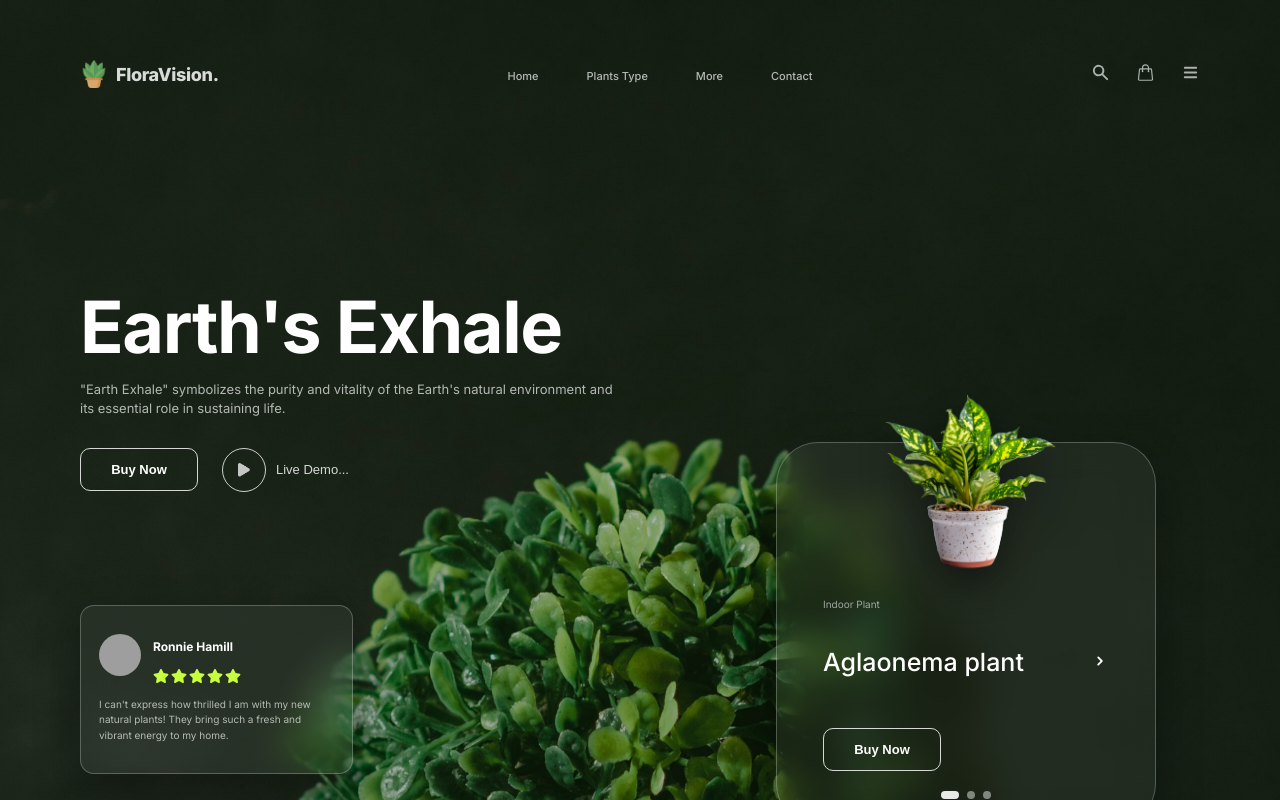
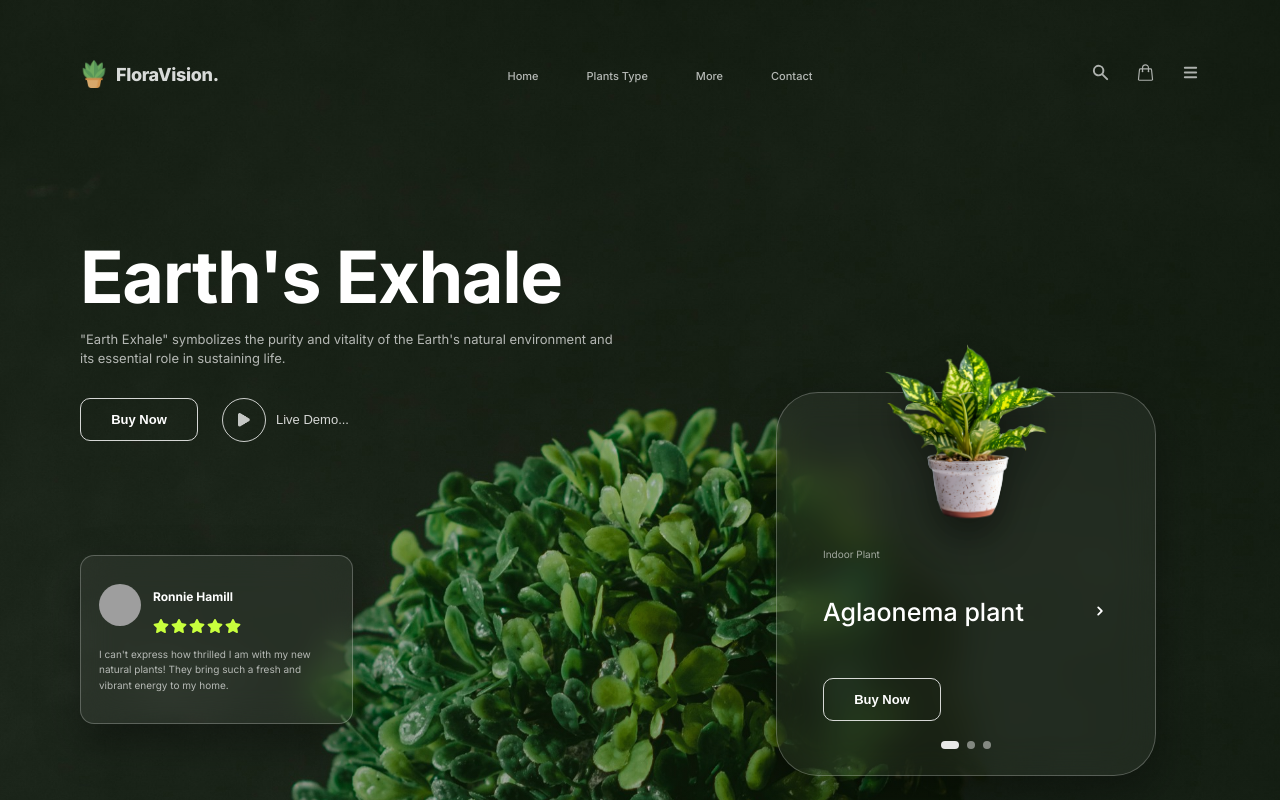
Before and after one commit to ragunathsuresh/FloraVision., a React (Vite) app: page / in a window 1280 px wide. Shown: the top 800 px of the page. Built offline with nearby package versions, Linux system fonts and the light colour scheme; grey boxes are pictures that could not be loaded.

Commit message:
fix: Significantly reduce vertical spacing across all sections

```diff
--- a/src/App.css
+++ b/src/App.css
@@ -20,7 +20,7 @@
 .site-section {
   width: var(--container);
   margin-inline: auto;
-  padding: 120px 0;
+  padding: 60px 0;
 }
 
 .glass-panel {
@@ -125,8 +125,8 @@
 
 .hero-section {
   position: relative;
-  min-height: 850px;
-  padding-top: 190px;
+  min-height: 750px;
+  padding-top: 140px;
   z-index: 2;
 }
 
```
